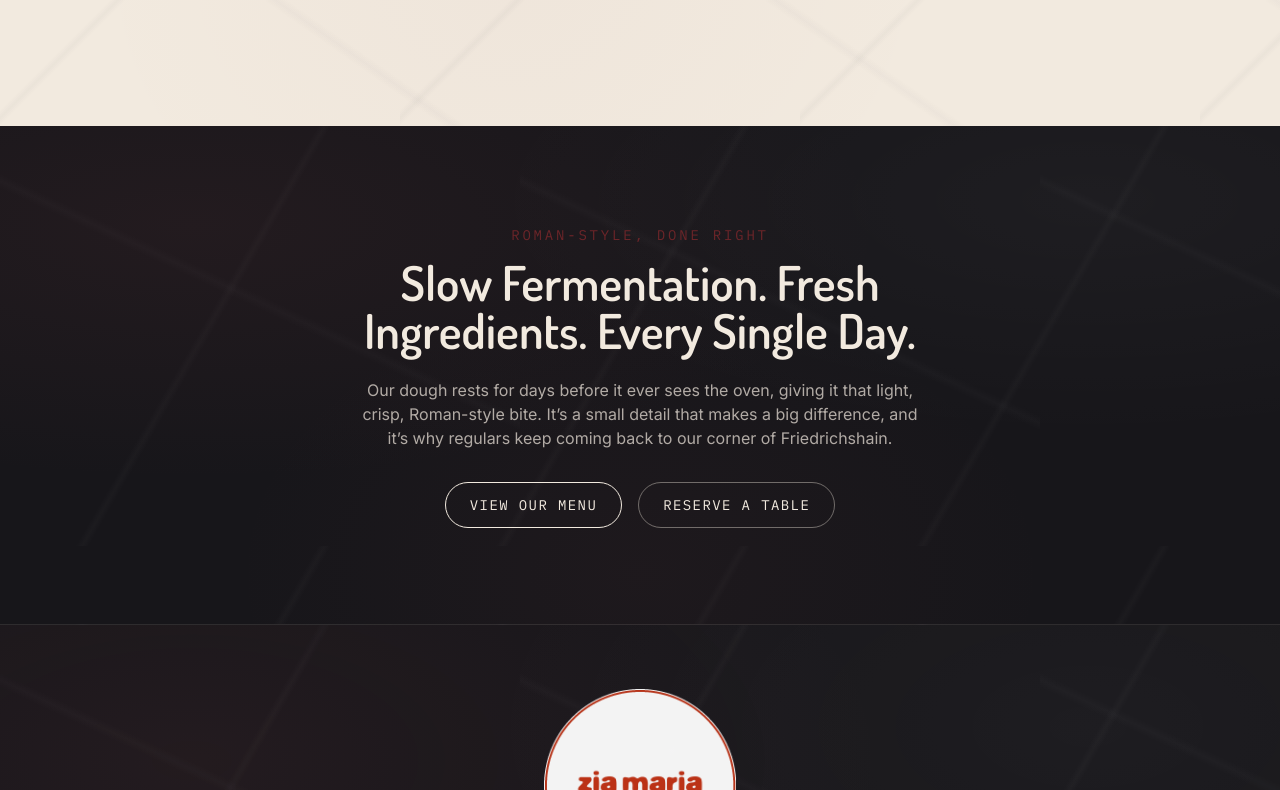
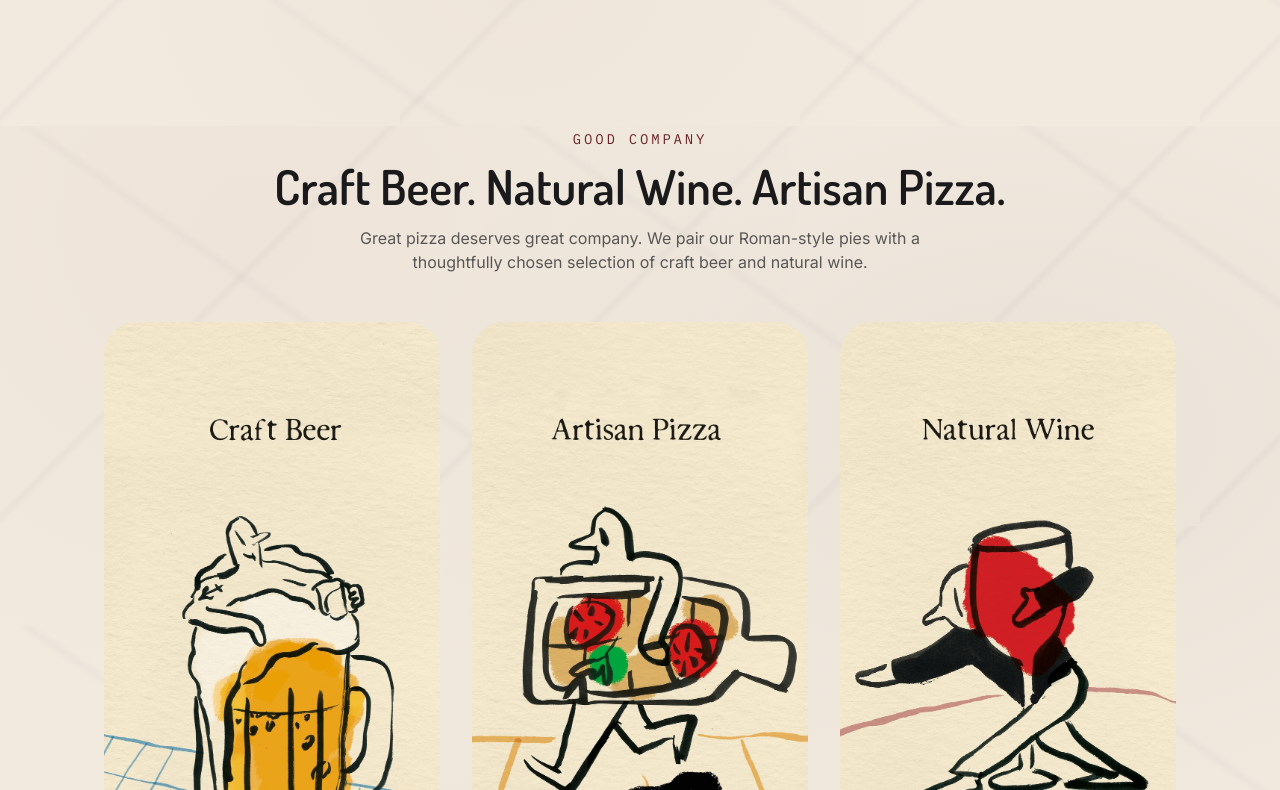
Before and after one commit to ziamariaberlin2-home/one-scroll-web, a Next.js app: page /one-scroll-web/our-story in a window 1280 px wide. Shown: the part 1150-1940 px from the top of the page. Built offline with nearby package versions, Linux system fonts and the light colour scheme.

Commit message:
Our Story: add photo grid section for craft beer, pizza, wine

```diff
--- a/app/our-story/page.js
+++ b/app/our-story/page.js
@@ -57,6 +57,49 @@ export default function OurStoryPage() {
         </div>
       </section>
 
+      <section className="marble-light pb-24 md:pb-32">
+        <div className="mx-auto max-w-6xl px-6 text-center md:px-10">
+          <span className="eyebrow">Good Company</span>
+          <h2 className="display-heading mt-3 text-3xl text-ink md:text-5xl">
+            Craft Beer. Natural Wine. Artisan Pizza.
+          </h2>
+          <p className="mx-auto mt-4 max-w-xl font-body text-ink/70">
+            Great pizza deserves great company. We pair our Roman-style pies with a
+            thoughtfully chosen selection of craft beer and natural wine.
+          </p>
+
+          <div className="mt-12 grid grid-cols-1 gap-8 sm:grid-cols-3">
+            <div className="relative aspect-[900/1837] w-full overflow-hidden rounded-[2rem]">
+              <Image
+                src={`${basePath}/images/craft-beer.jpg`}
+                alt="Craft beer served at Zia Maria, Friedrichshain, Berlin"
+                fill
+                className="object-cover"
+                sizes="(max-width: 640px) 100vw, 33vw"
+              />
+            </div>
+            <div className="relative aspect-[900/1837] w-full overflow-hidden rounded-[2rem]">
+              <Image
+                src={`${basePath}/images/artisan-pizza.jpg`}
+                alt="Artisan Roman-style pizza at Zia Maria, Friedrichshain, Berlin"
+                fill
+                className="object-cover"
+                sizes="(max-width: 640px) 100vw, 33vw"
+              />
+            </div>
+            <div className="relative aspect-[900/1837] w-full overflow-hidden rounded-[2rem]">
+              <Image
+                src={`${basePath}/images/natural-wine.jpg`}
+                alt="Natural wine served at Zia Maria, Friedrichshain, Berlin"
+                fill
+                className="object-cover"
+                sizes="(max-width: 640px) 100vw, 33vw"
+              />
+            </div>
+          </div>
+        </div>
+      </section>
+
       <section className="marble-dark py-20 text-cream md:py-24">
         <div className="mx-auto max-w-3xl px-6 text-center md:px-10">
           <span className="eyebrow text-sand">Roman-Style, Done Right</span>
```
